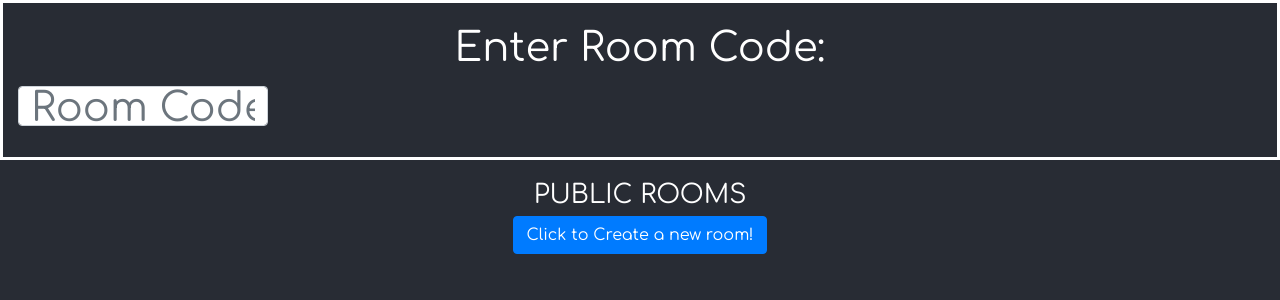
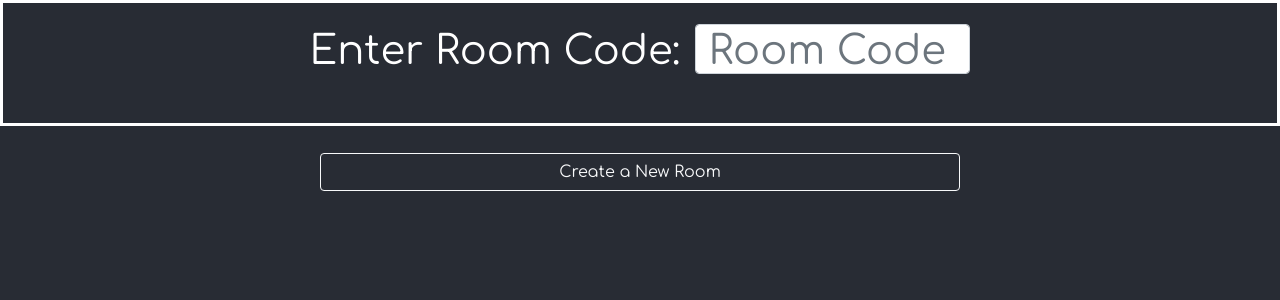
Before and after one commit to QuillDev/hackathon-2021, a React (Create React App) app in the folder client/: page /join in a window 1280 px wide. Shown: the top 300 px of the page. Built offline with nearby package versions, Linux system fonts and the light colour scheme.

Commit message:
prettification

```diff
--- a/client/src/Components/Forms/RoomForm.js
+++ b/client/src/Components/Forms/RoomForm.js
@@ -35,7 +35,7 @@ class RoomForm extends Component {
                         <Form.Control style={{textAlign:"center", height:"50px", fontSize:"30px"}} name="chatname" placeholder="Study Room" />
                     </Form.Group>
                     <Button variant="outline-light" type="button">
-                        Submit
+                        Create
                     </Button>
                 </Form>
 
--- a/client/src/Components/pages/Join.js
+++ b/client/src/Components/pages/Join.js
@@ -8,19 +8,18 @@ class Join extends Component{
             <div className={"App"}>
                 <header className={"App-header-fix"}>
                     <div style={{alignItems:"flex-start", flexDirection:"column"}}>
-                        <div style={{width:"100%", display:"inline-block", whiteSpace:"nowrap", paddingBottom:"20px", paddingTop:"10px", borderStyle:"solid", fontSize:"40px", padding:"15px"}}>
-                            <Form>
+                        <div style={{width:"100%", display:"inline-block", whiteSpace:"nowrap", paddingBottom:"20px", paddingTop:"10px", borderStyle:"solid", fontSize:"40px", padding:"18px"}}>
+                            <Form style={{whiteSpace:"nowrap"}}>
                                 <Form.Group controlId="roomCode">
-                                    <Form.Label>Enter Room Code: </Form.Label>
-                                    <Form.Control style={{height:"40px", paddingTop:"10px", fontSize:"40px", width:"250px"}} type="text" placeholder="Room Code" />
+                                    <Form.Label style={{display:"inline-block"}}>Enter Room Code: </Form.Label>
+                                    <div style={{paddingLeft:"15px", display:"inline-block"}}/>
+                                    <Form.Control style={{display:"inline-block", height:"50px", paddingTop:"10px", fontSize:"40px", width:"275px"}} type="text" placeholder="Room Code" />
                                 </Form.Group>
                             </Form>
                         </div>
-                        <div style={{paddingTop:"15px"}}>
-                            PUBLIC ROOMS
-                        </div>
+                        <div style={{paddingTop:"25px"}}/>
+                        <Button style={{width:"50%"}} variant="outline-light" onClick={() => window.location.href = "../create-room"}>Create a New Room</Button>
                     </div>
-                    <Button onClick={() => window.location.href = "../create-room"}>Click to Create a new room! </Button>
                 </header>
             </div>
         )
```
